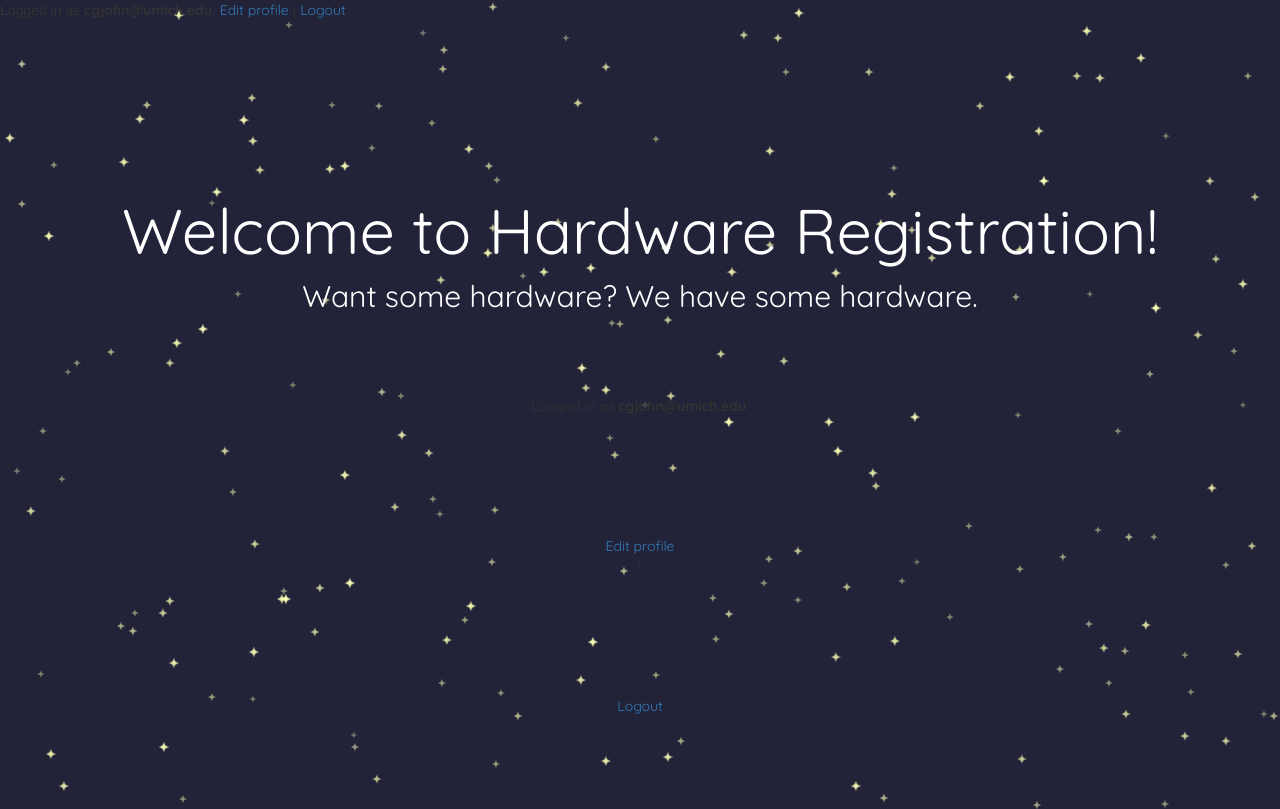
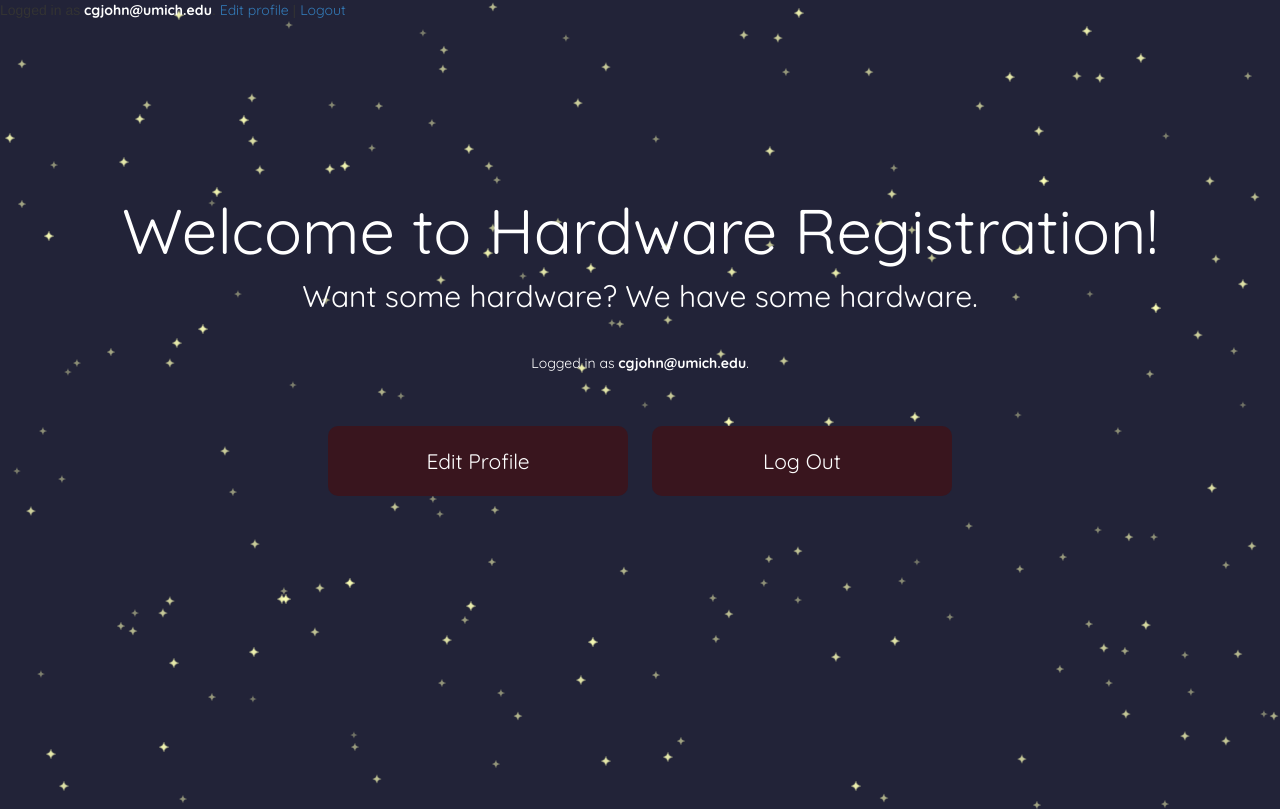
Before and after one commit to preetsmohan/hardware-launchpad, a Rails app: page / in a window 1280 px wide. Run offline with Rails 7, Linux system fonts and the light colour scheme; a user stored in the database is signed in; style sheets or scripts are compiled from the project's sources; parts of the project's set-up code (start-up, migrations or seed data) failed here and were passed over; some libraries are stand-ins or nearby versions.

Commit message:
Improvements to index and sign up page

```diff
--- a/app/assets/stylesheets/main.css
+++ b/app/assets/stylesheets/main.css
@@ -1,6 +1,7 @@
 *{
 	overflow:none;
 	font-family: 'Quicksand', sans-serif;
+	color:white;
 }
 body{
 	width:100%;
@@ -36,6 +37,14 @@ h2{
 }
 label{
 	color:white;
+}
+
+.error{
+	color:white;
+}
+
+#signed-in{
+	margin-top:5vh;
 }
 
 .headers{
--- a/app/views/devise/registrations/new.html.erb
+++ b/app/views/devise/registrations/new.html.erb
@@ -23,8 +23,8 @@
           <h2>You won't believe what happens next!</h2>
         </div>
 <div class="signup">
-<%= form_for(resource, as: resource_name, url: registration_path(resource_name)) do |f| %>
-  <%= devise_error_messages! %>
+<p class="error"><%= form_for(resource, as: resource_name, url: registration_path(resource_name)) do |f| %>
+  <%= devise_error_messages! %> </p>
 
   <div class="field">
     <%= f.email_field :email,  :placeholder => "Email", autofocus: true %>
--- a/app/views/main/index.html.erb
+++ b/app/views/main/index.html.erb
@@ -23,6 +23,12 @@
 					<div class="star"></div>
 					<h1 class="main-header">Welcome to Hardware Registration!</h1>
 					<h2>Want some hardware? We have some hardware.</h2>
+				<div id="signed-in">
+					<% if user_signed_in? %>
+  					Logged in as <strong><%= current_user.email %></strong>.
+  					<% end %>
+  				</div>
+
 				</div>
 
 			<!-- <div class="buttons row">
@@ -31,11 +37,11 @@
 			<div class="buttons"> -->
 				<div class="buttons row">
 				<% if user_signed_in? %>
-  					Logged in as <strong><%= current_user.email %></strong>.
-  					<%= link_to 'Edit profile', edit_user_registration_path, :class => 'buttons', :id => 'sign-up' %> |
-  					<%= link_to "Logout", destroy_user_session_path, method: :delete, :class => 'buttons', :id => 'log-in' %>
+  					<br>
+  					<%= link_to '<button id="edit">Edit Profile</button>'.html_safe, edit_user_registration_path, :class => 'button-link', :id => 'sign-up' %>
+  					<%= link_to '<button id="logout">Log Out</button>'.html_safe, destroy_user_session_path, method: :delete, :class => 'button-link', :id => 'log-in' %>
 				<% else %>
-  					<%= link_to '<button id="signup">Sign Up</button>'.html_safe, new_user_registration_path, :class => 'button-link', :id => 'sign-up'  %> |
+  					<%= link_to '<button id="signup">Sign Up</button>'.html_safe, new_user_registration_path, :class => 'button-link', :id => 'sign-up'  %>
   					<%= link_to '<button id="login">Log In</button>'.html_safe, new_user_session_path, :class => 'button-link', :id => 'log-in' %>
 				<% end %>
 
```
